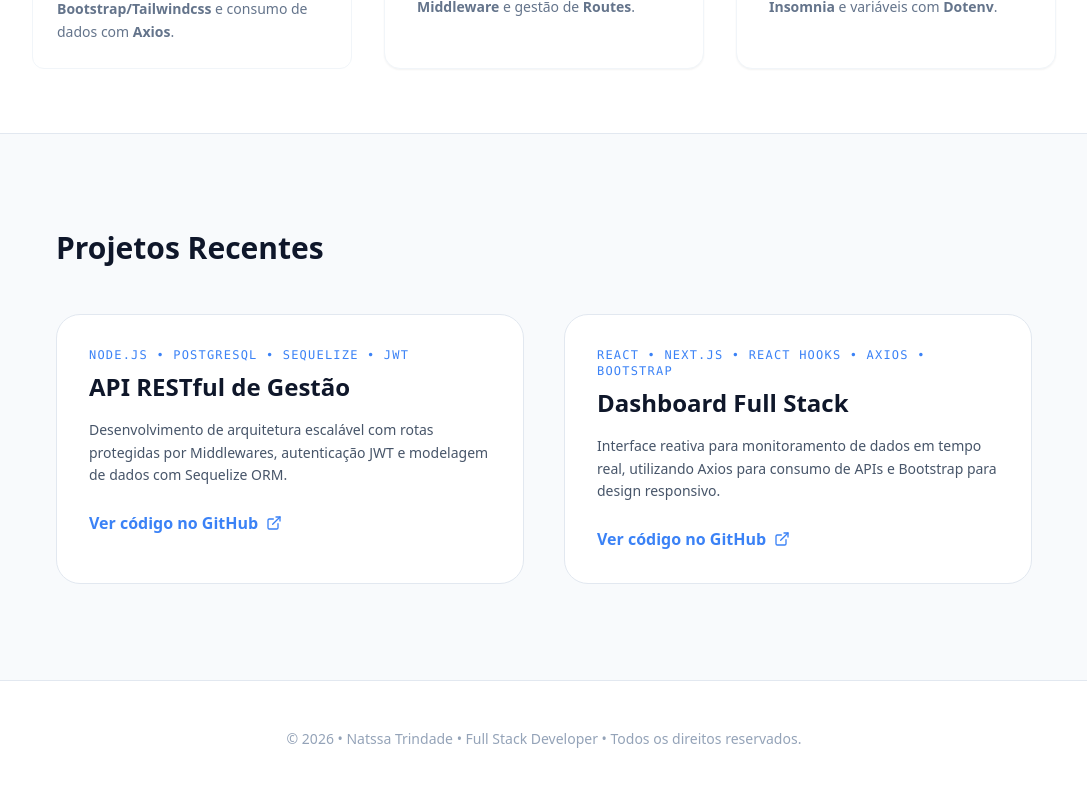
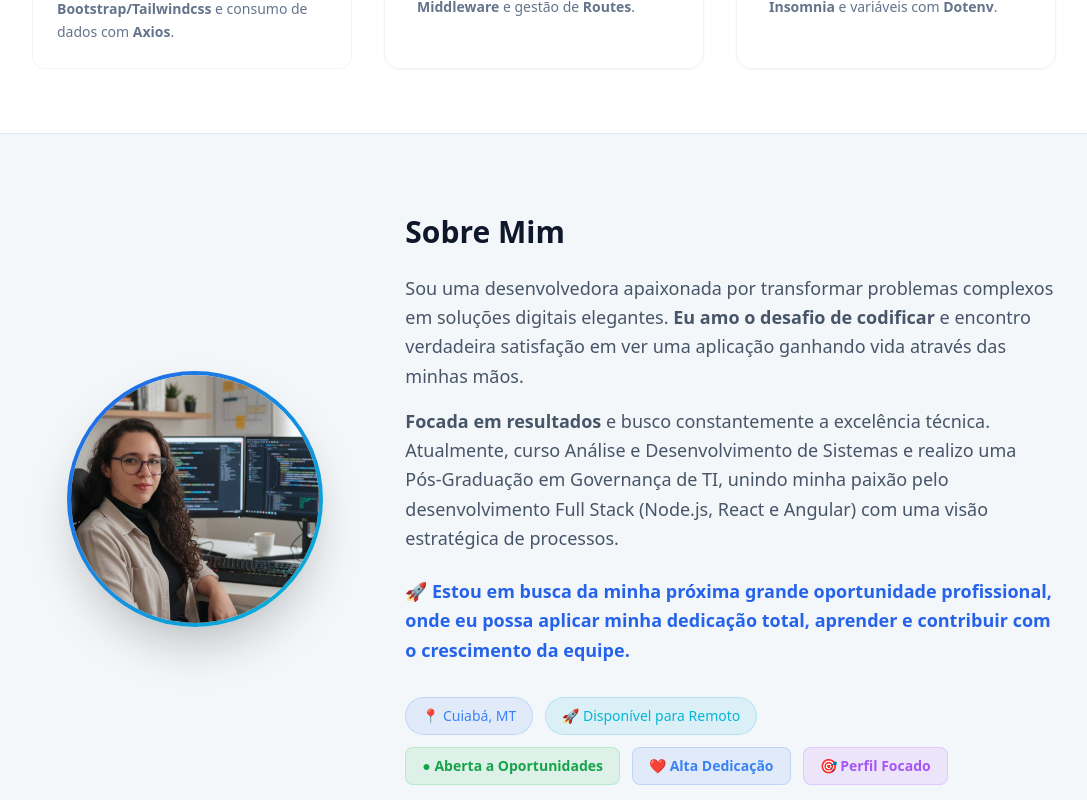
Before and after one commit to Ntnatssa/my-portf, a React (Create React App) app: page / in a window 1280 px wide. Shown: the part 700-1500 px from the top of the page, without its empty margins (96-1183 px from the left). Built offline with nearby package versions, Linux system fonts and the light colour scheme.

Commit message:
Perfil profissional focado em contratação

```diff
--- a/src/App.js
+++ b/src/App.js
@@ -17,7 +17,7 @@ function App() {
       <div className="fixed top-6 right-6 z-50">
         <button
           onClick={() => setDarkMode(!darkMode)}
-          className={`p-3 rounded-full shadow-lg transition-all hover:scale-110 ${darkMode ? 'bg-yellow-400 text-black' : 'bg-slate-900 text-white'}`}
+          className={`p-3 rounded-full shadow-lg transition-all hover:scale-110 ${darkMode ? 'bg-white-400 text-black' : 'bg-slate-900 text-white'}`}
         >
           {darkMode ? <Sun size={20} /> : <Moon size={20} />}
         </button>
@@ -81,6 +81,60 @@ function App() {
         </div>
       </section>
 
+      {/* Sobre Mim Section */}
+      <section className={`py-20 px-6 ${darkMode ? 'bg-slate-900/30' : 'bg-slate-100/50'}`}>
+        <div className="max-w-5xl mx-auto flex flex-col md:flex-row gap-12 items-center">
+
+          {/* Coluna da Imagem em Círculo */}
+          <div className="md:w-1/3 flex justify-center">
+            <div className="w-64 h-64 rounded-full bg-gradient-to-br from-blue-600 to-cyan-500 p-1 shadow-2xl transition-transform hover:scale-105">
+              <div className={`w-full h-full rounded-full overflow-hidden ${darkMode ? 'bg-slate-900' : 'bg-white'} flex items-center justify-center relative`}>
+                <img src="/perfil.jpg" alt="Natssa Trindade" className="w-full h-full object-cover" />
+              </div>
+            </div>
+          </div>
+
+          {/* Coluna do Texto */}
+          <div className="md:w-2/3 text-center md:text-left">
+            <h2 className="text-3xl font-bold mb-6">Sobre Mim</h2>
+
+            <p className={`text-lg leading-relaxed mb-4 ${darkMode ? 'text-slate-400' : 'text-slate-600'}`}>
+              Sou uma desenvolvedora apaixonada por transformar problemas complexos em soluções digitais elegantes. <strong>Eu amo o desafio de codificar</strong> e encontro verdadeira satisfação em ver uma aplicação ganhando vida através das minhas mãos.
+            </p>
+
+            <p className={`text-lg leading-relaxed mb-6 ${darkMode ? 'text-slate-400' : 'text-slate-600'}`}>
+              <strong>Focada em resultados</strong> e busco constantemente a excelência técnica. Atualmente, curso Análise e Desenvolvimento de Sistemas e realizo uma Pós-Graduação em Governança de TI, unindo minha paixão pelo desenvolvimento Full Stack (Node.js, React e Angular) com uma visão estratégica de processos.
+            </p>
+            <p className={`text-lg leading-relaxed mb-8 font-semibold ${darkMode ? 'text-blue-400' : 'text-blue-600'}`}>
+              🚀 Estou em busca da minha próxima grande oportunidade profissional, onde eu possa aplicar minha dedicação total, aprender e contribuir com o crescimento da equipe.
+            </p>
+
+            {/* Tags de destaque */}
+            <div className="flex flex-wrap justify-center md:justify-start gap-3">
+              <span className="px-4 py-2 rounded-full bg-blue-500/10 text-blue-500 text-sm font-medium border border-blue-500/20">
+                📍 Cuiabá, MT
+              </span>
+              <span className="px-4 py-2 rounded-full bg-cyan-500/10 text-cyan-500 text-sm font-medium border border-cyan-500/20">
+                🚀 Disponível para Remoto
+              </span>
+              {/* Destaques de Atitude */}
+            <div className="flex flex-wrap justify-center md:justify-start gap-3">
+              <div className="flex items-center gap-2 px-4 py-2 rounded-lg bg-green-500/10 border border-green-500/20 text-green-600 text-sm font-bold">
+                ● Aberta a Oportunidades
+              </div>
+              <div className="flex items-center gap-2 px-4 py-2 rounded-lg bg-blue-500/10 border border-blue-500/20 text-blue-500 text-sm font-bold">
+                ❤️ Alta Dedicação
+              </div>
+              <div className="flex items-center gap-2 px-4 py-2 rounded-lg bg-purple-500/10 border border-purple-500/20 text-purple-500 text-sm font-bold">
+                🎯 Perfil Focado
+              </div>
+            </div>
+            </div>
+          </div>
+
+        </div>
+      </section>
+
       {/* Projects Grid */}
       <section className='py-24 px-6 max-w-5xl mx-auto'>
         <h2 className='text-3xl font-bold mb-12 text-center md:text-left'>Projetos Recentes</h2>
```
Also changed, not shown: public/perfil.jpg (added), public/portfolio-natssa.png (added).
